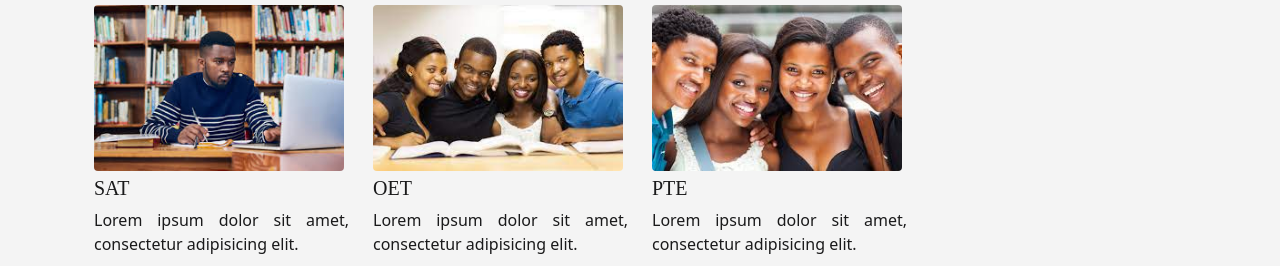
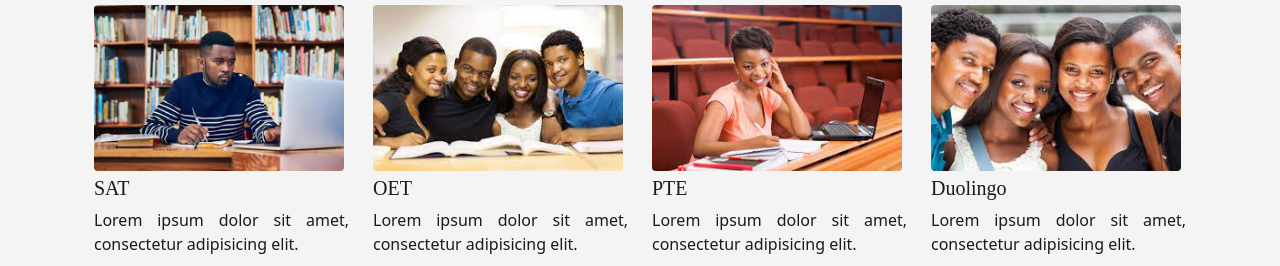
Before and after one commit to victoryohanna/japaExams_frontend, a React (Create React App) app: page / in a window 1280 px wide. Shown: the part 1674-1940 px from the top of the page. Built offline with nearby package versions, Linux system fonts and the light colour scheme.

Commit message:
modified index file

```diff
--- a/src/components/elements/index.js
+++ b/src/components/elements/index.js
@@ -35,6 +35,11 @@
   {
     title: "PTE",
     description: "Lorem ipsum dolor sit amet, consectetur adipisicing elit.",
+    image: img1,
+  },
+  {
+    title: "Duolingo",
+    description: "Lorem ipsum dolor sit amet, consectetur adipisicing elit.",
     image: img3,
   },
 ];
```
